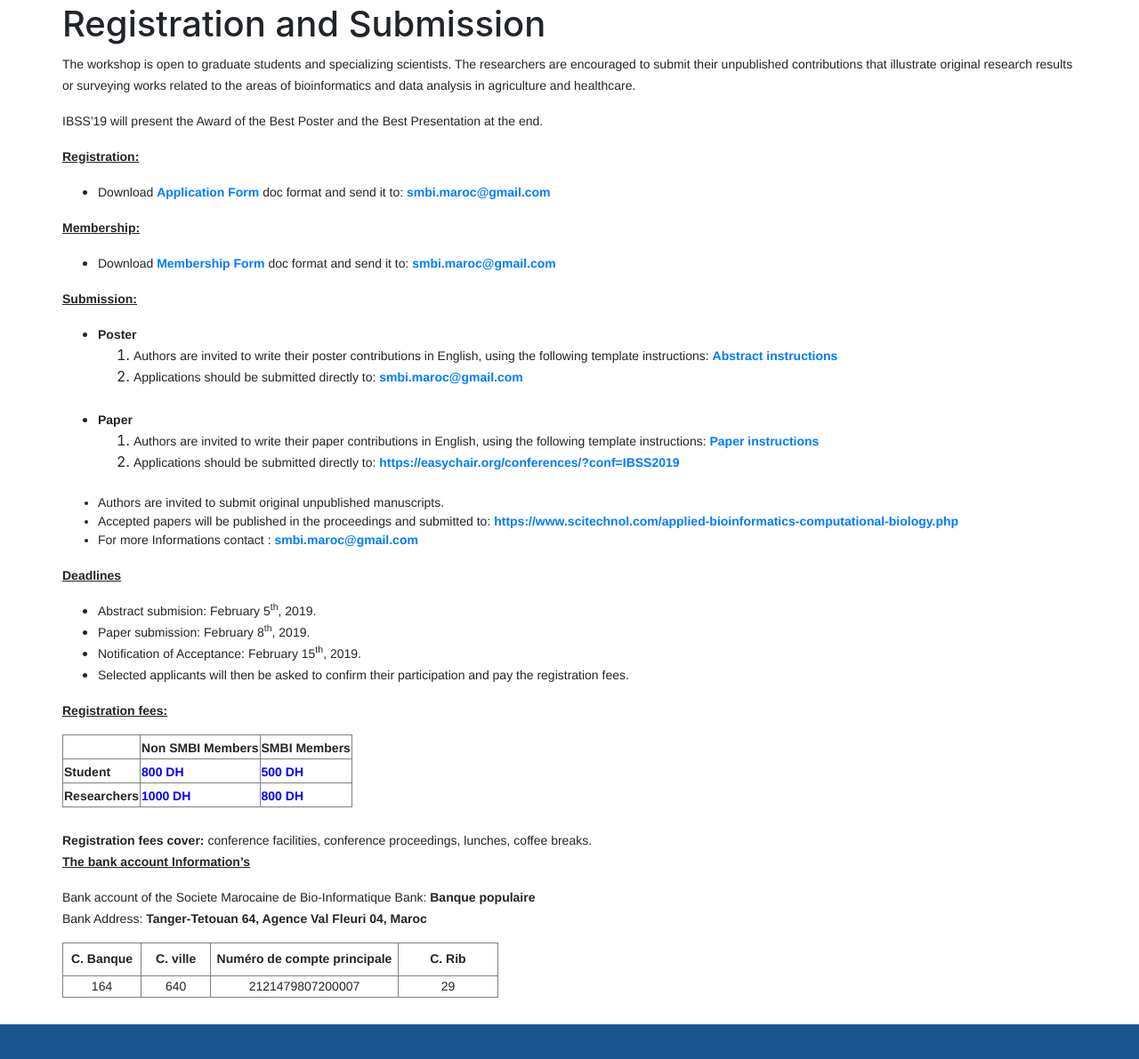
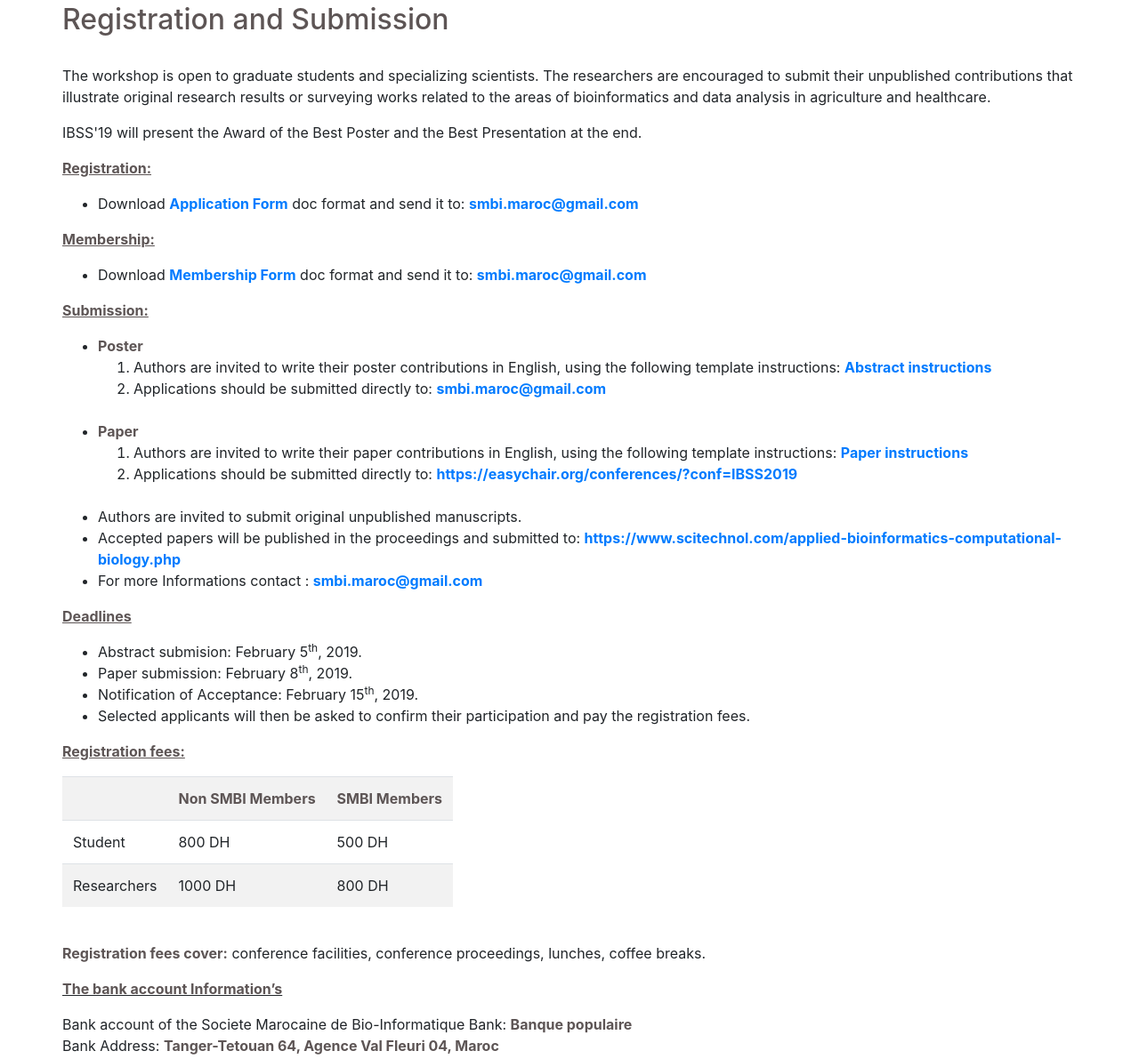
Before and after one commit to onit4ku/ibss2019, a website: page registration.html in a window 1280 px wide. Shown: the part 311-1502 px from the top of the page at 89% size. Drawn offline with Linux system fonts and the light colour scheme.

Commit message:
update registration

```diff
--- a/css/style.css
+++ b/css/style.css
@@ -1,5 +1,7 @@
 @import url("https://fonts.googleapis.com/css?family=Bitter");
 @import url("https://fonts.googleapis.com/css?family=Lato&display=swap");
+@import url('https://fonts.googleapis.com/css?family=Open+Sans|Roboto&display=swap');
+
 html {
     font-family: "Lato", serif;
     color: #333;
@@ -11,15 +13,17 @@ body {
     /* Margin bottom by footer height */
     margin-bottom: 150px;
 }
+
+h2, h3, h4, strong {
+    color: #5d5555;
+}
 footer {
     position: absolute;
     bottom: 0;
     width: 100%;
-	/* Set the fixed height of the footer here */
-	/* height: 50px; */
     background-color: #1b5590 !important;
-    padding-bottom: 3rem!important;
-    padding-top: 3rem!important;
+    padding-bottom: 2.5rem !important;
+    padding-top: 2.5rem !important;
 }
 .cover-principal {
     background-image: url("https://cdn.civitatis.com/espana/estepona/excursion-tanger.jpg");
@@ -27,14 +31,6 @@ footer {
     background-repeat: no-repeat;
     background-position: center top;
 }
-/* .layer {
-	background-color: rgba(251, 251, 251, 0.7);
-	position: absolute;
-	top: 0;
-	left: 0;
-	width: 100%;
-	height: 30%;
-} */
 .title-ibss {
     font-size: 3rem;
     color: #ffffff;
--- a/registration.html
+++ b/registration.html
@@ -63,92 +63,94 @@
 			<section class="wrapper" id="main">
 				<div class="inner">
 					<header class="align-center">
-						<h1>Registration and Submission</h1>
-					</header><!--Registration draft-->
-					<p><span style="font-family:Helvetica, Arial, Verdana, sans-serif; font-size:14px">The workshop is open to graduate students and specializing scientists. The researchers are encouraged to submit their unpublished contributions that illustrate original research results or surveying works related to the areas of bioinformatics and data analysis in agriculture and healthcare.</span></p>
-					<p><span style="font-family:Helvetica, Arial, Verdana, sans-serif; font-size:14px">IBSS'19 will present the Award of the Best Poster and the Best Presentation at the end.</span></p>
-					<p><span style="font-family:Helvetica, Arial, Verdana, sans-serif; font-size:14px"><strong><u>Registration:</u></strong></span></p>
+						<h2>Registration and Submission</h2>
+          </header><!--Registration draft-->
+          <br/>
+					<p><span style=>The workshop is open to graduate students and specializing scientists. The researchers are encouraged to submit their unpublished contributions that illustrate original research results or surveying works related to the areas of bioinformatics and data analysis in agriculture and healthcare.</span></p>
+					<p><span style=>IBSS'19 will present the Award of the Best Poster and the Best Presentation at the end.</span></p>
+					<p><span style=><strong><u>Registration:</u></strong></span></p>
 					<ul>
-						<li><span style="font-family:Helvetica, Arial, Verdana, sans-serif; font-size:14px">Download <strong><a href="files/submission_formIBSS2019.doc" target="_blank">Application Form</a></strong> doc format and send it to: <strong><a href="smbi.maroc@gmail.com" target="_blank">smbi.maroc@gmail.com</a></strong></span></li>
+						<li><span style=>Download <strong><a href="files/submission_formIBSS2019.doc" target="_blank">Application Form</a></strong> doc format and send it to: <strong><a href="smbi.maroc@gmail.com" target="_blank">smbi.maroc@gmail.com</a></strong></span></li>
 					</ul>
-					<p><span style="font-family:Helvetica, Arial, Verdana, sans-serif; font-size:14px"><strong><u>Membership:</u></strong></span></p>
+					<p><span style=><strong><u>Membership:</u></strong></span></p>
 					<ul>
-						<li><span style="font-family:Helvetica, Arial, Verdana, sans-serif; font-size:14px">Download <strong><a href="http://www.smbi.ma/Attachments/Formulaire%20d'adhesion.doc" target="_blank">Membership Form</a></strong> doc format and send it to: <strong><a href="smbi.maroc@gmail.com" target="_blank">smbi.maroc@gmail.com</a></strong></span></li>
+						<li><span style=>Download <strong><a href="http://www.smbi.ma/Attachments/Formulaire%20d'adhesion.doc" target="_blank">Membership Form</a></strong> doc format and send it to: <strong><a href="smbi.maroc@gmail.com" target="_blank">smbi.maroc@gmail.com</a></strong></span></li>
 					</ul>
-					<p><span style="font-family:Helvetica, Arial, Verdana, sans-serif; font-size:14px"><strong><u>Submission:</u></strong></span></p>
+					<p><span style=><strong><u>Submission:</u></strong></span></p>
 					<ul>
-						<li><span style="font-family:Helvetica, Arial, Verdana, sans-serif; font-size:14px"><strong>Poster</strong></span></li>
+						<li><span style=><strong>Poster</strong></span></li>
 						<li style="list-style: none; display: inline">
 							<ol>
-								<li><span style="font-family:Helvetica, Arial, Verdana, sans-serif; font-size:14px">Authors are invited to write their poster contributions in English, using the following template instructions: <strong><a href="files/AbstractTemplate_IBSS19.doc" target="_blank">Abstract instructions</a></strong></span></li>
-								<li><span style="font-family:Helvetica, Arial, Verdana, sans-serif; font-size:14px">Applications should be submitted directly to: <strong><a href="mailto:smbi.maroc@gmail.com"><span style="font-family:Helvetica, Arial, Verdana, sans-serif; font-size:14px">smbi.maroc@gmail.com</span></a></strong></span></li>
+								<li><span style=>Authors are invited to write their poster contributions in English, using the following template instructions: <strong><a href="files/AbstractTemplate_IBSS19.doc" target="_blank">Abstract instructions</a></strong></span></li>
+								<li><span style=>Applications should be submitted directly to: <strong><a href="mailto:smbi.maroc@gmail.com"><span style=>smbi.maroc@gmail.com</span></a></strong></span></li>
 							</ol><br>
 						</li>
-						<li><span style="font-family:Helvetica, Arial, Verdana, sans-serif; font-size:14px"><strong>Paper</strong></span></li>
+						<li><span style=><strong>Paper</strong></span></li>
 						<li style="list-style: none; display: inline">
 							<ol>
-								<li><span style="font-family:Helvetica, Arial, Verdana, sans-serif; font-size:14px">Authors are invited to write their paper contributions in English, using the following template instructions: <strong><a href="files/PaperTemplate_ibss19.doc" target="_blank">Paper instructions</a></strong></span></li>
-								<li><span style="font-family:Helvetica, Arial, Verdana, sans-serif; font-size:14px">Applications should be submitted directly to: <strong><a href="https://easychair.org/conferences/?conf=IBSS2019" target="_blank">https://easychair.org/conferences/?conf=IBSS2019</a></strong></span></li>
+								<li><span style=>Authors are invited to write their paper contributions in English, using the following template instructions: <strong><a href="files/PaperTemplate_ibss19.doc" target="_blank">Paper instructions</a></strong></span></li>
+								<li><span style=>Applications should be submitted directly to: <strong><a href="https://easychair.org/conferences/?conf=IBSS2019" target="_blank">https://easychair.org/conferences/?conf=IBSS2019</a></strong></span></li>
 							</ol><br>
 						</li>
-						<li style="font-family:Helvetica, Arial, Verdana, sans-serif; font-size:14px">Authors are invited to submit original unpublished manuscripts.</li>
-						<li style="font-family:Helvetica, Arial, Verdana, sans-serif; font-size:14px">Accepted papers will be published in the proceedings and submitted to: <strong><a href="https://www.scitechnol.com/applied-bioinformatics-computational-biology.php" target="_blank">https://www.scitechnol.com/applied-bioinformatics-computational-biology.php</a></strong></li>
-						<li style="font-family:Helvetica, Arial, Verdana, sans-serif; font-size:14px">For more Informations contact : <strong><a href="mailto:smbi.maroc@gmail.com"><span style="font-family:Helvetica, Arial, Verdana, sans-serif; font-size:14px">smbi.maroc@gmail.com</span></a></strong></li>
+						<li style=>Authors are invited to submit original unpublished manuscripts.</li>
+						<li style=>Accepted papers will be published in the proceedings and submitted to: <strong><a href="https://www.scitechnol.com/applied-bioinformatics-computational-biology.php" target="_blank">https://www.scitechnol.com/applied-bioinformatics-computational-biology.php</a></strong></li>
+						<li style=>For more Informations contact : <strong><a href="mailto:smbi.maroc@gmail.com"><span style=>smbi.maroc@gmail.com</span></a></strong></li>
 					</ul>
-					<p><span style="font-family:Helvetica, Arial, Verdana, sans-serif; font-size:14px"><strong><u>Deadlines</u></strong></span></p>
+					<p><span style=><strong><u>Deadlines</u></strong></span></p>
 					<ul>
-						<li><span style="font-family:Helvetica, Arial, Verdana, sans-serif; font-size:14px">Abstract submision: <span class="style5">February 5<sup>th</sup></span>, 2019.</span></li>
-						<li><span style="font-family:Helvetica, Arial, Verdana, sans-serif; font-size:14px">Paper submission: <span class="style5">February 8<sup>th</sup></span>, 2019.</span></li>
-						<li><span style="font-family:Helvetica, Arial, Verdana, sans-serif; font-size:14px">Notification of Acceptance: <span class="style5">February 15<sup>th</sup></span>, 2019.</span></li>
-						<li><span style="font-family:Helvetica, Arial, Verdana, sans-serif; font-size:14px">Selected applicants will then be asked to confirm their participation and pay the registration fees.</span></li>
+						<li><span style=>Abstract submision: <span class="style5">February 5<sup>th</sup></span>, 2019.</span></li>
+						<li><span style=>Paper submission: <span class="style5">February 8<sup>th</sup></span>, 2019.</span></li>
+						<li><span style=>Notification of Acceptance: <span class="style5">February 15<sup>th</sup></span>, 2019.</span></li>
+						<li><span style=>Selected applicants will then be asked to confirm their participation and pay the registration fees.</span></li>
 					</ul>
-					<p><span style="font-family:Helvetica, Arial, Verdana, sans-serif; font-size:14px"><strong><u>Registration fees:</u></strong></span></p>
-					<table border="1"></table><span style="font-family:Helvetica, Arial, Verdana, sans-serif; font-size:14px"></span>
-					<table border="1">
+					<p><span style=><strong><u>Registration fees:</u></strong></span></p>
+					<table border="1"></table><span style=></span>
+					<table class="table table-striped table-responsive ">
 						<tbody>
 							<tr>
 								<td></td>
 								<td>
 									<div align="center">
-										<span style="font-family:Helvetica, Arial, Verdana, sans-serif; font-size:14px"><strong>Non SMBI Members</strong></span>
+										<span style=><strong>Non SMBI Members</strong></span>
 									</div>
 								</td>
 								<td>
-									<span style="font-family:Helvetica, Arial, Verdana, sans-serif; font-size:14px"><strong></strong></span>
+									<span style=><strong></strong></span>
 									<div align="center">
-										<span style="font-family:Helvetica, Arial, Verdana, sans-serif; font-size:14px"><strong>SMBI Members</strong></span>
+										<span style=><strong>SMBI Members</strong></span>
 									</div>
 								</td>
 							</tr>
 							<tr>
-								<td><span style="font-family:Helvetica, Arial, Verdana, sans-serif; font-size:14px"><strong>Student</strong></span></td>
-								<td><span style="font-family:Helvetica, Arial, Verdana, sans-serif; font-size:14px; font-weight: bold; color: #0000FF;">800 DH</span></td>
-								<td><span style="font-family:Helvetica, Arial, Verdana, sans-serif; font-size:14px; color: #0000FF; font-weight: bold;">500 DH</span></td>
+								<td>Student</td>
+								<td>800 DH</td>
+								<td>500 DH</td>
 							</tr>
 							<tr>
-								<td><span style="font-family:Helvetica, Arial, Verdana, sans-serif; font-size:14px"><strong>Researchers</strong></span></td>
-								<td><span style="font-family:Helvetica, Arial, Verdana, sans-serif; font-size:14px; font-weight: bold; color: #0000FF;">1000 DH</span></td>
-								<td><span style="font-family:Helvetica, Arial, Verdana, sans-serif; font-size:14px; color: #0000FF; font-weight: bold;">800 DH</span></td>
+								<td>Researchers</td>
+								<td>1000 DH</td>
+								<td>800 DH</td>
 							</tr>
 						</tbody>
-					</table><br>
-					<span style="font-family:Helvetica, Arial, Verdana, sans-serif; font-size:14px"><strong>Registration fees cover:</strong> conference facilities, conference proceedings, lunches, coffee breaks.</span>
-					<p><span style="font-family:Helvetica, Arial, Verdana, sans-serif; font-size:14px"><u><strong>The bank account Information’s</strong></u></span></p>
-					<p><span style="font-family:Helvetica, Arial, Verdana, sans-serif; font-size:14px">Bank account of the Societe Marocaine de Bio-Informatique Bank: <span style="font-family:Helvetica, Arial, Verdana, sans-serif; font-size:14px"><strong>Banque populaire</strong></span><br>
+          </table><br>
+
+					<p><strong>Registration fees cover:</strong> conference facilities, conference proceedings, lunches, coffee breaks.</p>
+          <p><span style=><u><strong>The bank account Information’s</strong></u></span></p>
+					<p><span style=>Bank account of the Societe Marocaine de Bio-Informatique Bank: <span><strong>Banque populaire</strong></span><br>
 					<strong></strong> Bank Address: <strong>Tanger-Tetouan 64, Agence Val Fleuri 04, Maroc</strong></span></p>
-					<table border="1" style="font-family:Helvetica, Arial, Verdana, sans-serif; font-size:14px" width="43%">
-						<tbody>
+					<table class="table table-striped table-responsive ">
+          <tbody>
 							<tr>
-								<td align="center" height="37" width="18%"><strong>C. Banque</strong></td>
-								<td align="center" height="37" width="16%"><strong>C. ville</strong></td>
-								<td align="center" height="37" width="43%"><strong>Numéro de compte principale</strong></td>
-								<td align="center" height="37" width="23%"><strong>C. Rib</strong></td>
+								<td align="center"><strong>C. Banque</strong></td>
+								<td align="center"><strong>C. ville</strong></td>
+								<td align="center"><strong>Numéro de compte principale</strong></td>
+								<td align="center"><strong>C. Rib</strong></td>
 							</tr>
 							<tr>
-								<td align="center" width="18%">164</td>
-								<td align="center" width="16%">640</td>
-								<td align="center" width="43%">2121479807200007</td>
-								<td align="center" width="23%">29</td>
+								<td align="center" >164</td>
+								<td align="center" >640</td>
+								<td align="center" >2121479807200007</td>
+								<td align="center" >29</td>
 							</tr>
 						</tbody>
 					</table><!-- draft -->
```
Lines whose indentation alone changed are shown as unchanged.
